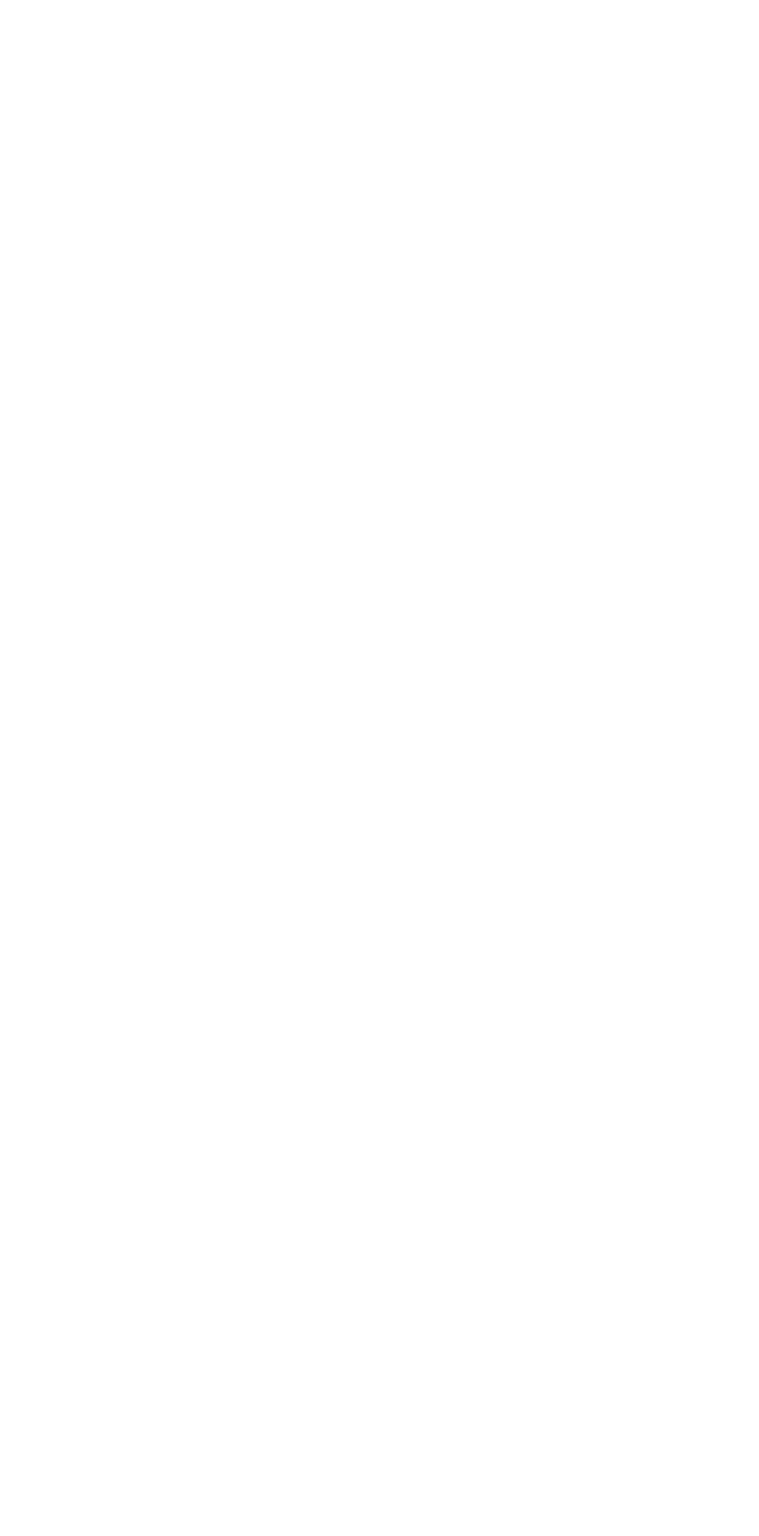
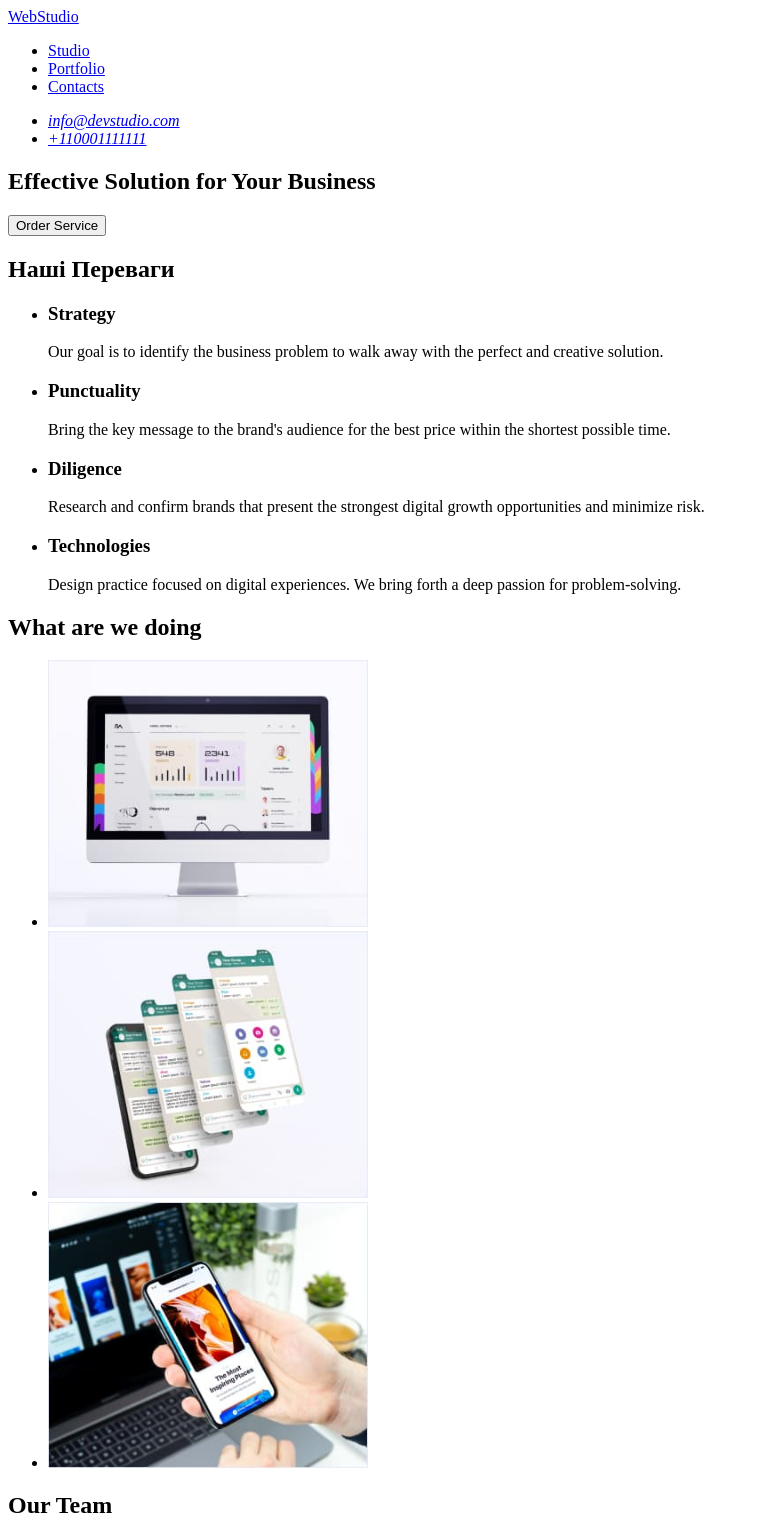
Before and after one commit to Nikola971/goit-markup-hw-01, a plain HTML site: page index.html in a window 1280 px wide. Shown: the top 1536 px of the page, without its empty margins (0-759 px from the left). Before the commit the page ends 800 px from the top, so only its background shows below. Drawn offline with Linux system fonts and the light colour scheme.

Commit message:
Done project

```diff
--- a/index.html
+++ b/index.html
@@ -1,20 +1,117 @@
+<!DOCTYPE html>
 <html lang="en">
-<head>
-    <meta charset="UTF-8">
-    <meta name="viewport" content="width=device-width, initial-scale=1.0">
-    <title>Document</title>
-</head>
-<body>
+  <head>
+    <meta charset="UTF-8" />
+    <meta name="viewport" content="width=device-width, initial-scale=1.0" />
+    <title>Studio</title>
+  </head>
+  <body>
     <header>
-
+      <nav>
+        <a href="./index.html">WebStudio</a>
+        <ul>
+          <li><a href="#studio">Studio</a></li>
+          <li><a href="#portfolio">Portfolio</a></li>
+          <li><a href="#contacts">Contacts</a></li>
+        </ul>
+      </nav>
+      <!-- Contacts -->
+      <address>
+        <ul>
+          <li><a href="mailto:info@devstudio.com">info@devstudio.com</a></li>
+          <li><a href="tel:+110001111111">+110001111111</a></li>
+        </ul>
+      </address>
     </header>
-
     <main>
-
+      <section id="studio">
+        <h1>Effective Solution for Your Business</h1>
+        <button type="button">Order Service</button>
+      </section>
+      <!-- Переваги -->
+      <section id="advantages">
+        <h2>Наші Переваги</h2>
+        <ul>
+          <li>
+            <h3>Strategy</h3>
+            <p>
+              Our goal is to identify the business problem to walk away with the
+              perfect and creative solution.
+            </p>
+          </li>
+          <li>
+            <h3>Punctuality</h3>
+            <p>
+              Bring the key message to the brand's audience for the best price
+              within the shortest possible time.
+            </p>
+          </li>
+          <li>
+            <h3>Diligence</h3>
+            <p>
+              Research and confirm brands that present the strongest digital
+              growth opportunities and minimize risk.
+            </p>
+          </li>
+          <li>
+            <h3>Technologies</h3>
+            <p>
+              Design practice focused on digital experiences. We bring forth a
+              deep passion for problem-solving.
+            </p>
+          </li>
+        </ul>
+      </section>
+      <section id="portfolio">
+        <h2>What are we doing</h2>
+        <ul>
+          <li>
+            <img src="./Images/Rectangle-71-2.jpg" alt="Desktop" width="320" />
+          </li>
+          <li>
+            <img
+              src="./Images/Rectangle-71-1.jpg"
+              alt="Phone layers"
+              width="320"
+            />
+          </li>
+          <li>
+            <img src="./Images/Rectangle-71.jpg" alt="Phone" width="320" />
+          </li>
+        </ul>
+      </section>
+      <section id="team">
+        <h2>Our Team</h2>
+        <ul>
+          <li>
+            <img src="/Images/img-3.jpg" alt="Mark Guerrero" width="264" />
+            <h3>Mark Guerrero</h3>
+            <p>Product Designer</p>
+          </li>
+          <li>
+            <img src="/Images/img-2.jpg" alt="Tom Ford" width="264" />
+            <h3>Tom Ford</h3>
+            <p>Frontend Developer</p>
+          </li>
+          <li>
+            <img src="/Images/img-1.jpg" alt="Camila Garcia" />
+            <h3>Camila Garcia</h3>
+            <p>Marketing</p>
+          </li>
+          <li>
+            <img src="/Images/img.jpg" alt="Daniel Wilson" />
+            <h3>Daniel Wilson</h3>
+            <p>UI Designer</p>
+          </li>
+        </ul>
+      </section>
     </main>
-
     <footer>
-
+      <h3>WebStudio</h3>
+      <p>
+        Increase the flow of customers and sales for your business with digital
+        marketing & growth solutions.
+      </p>
     </footer>
-</body>
+  </body>
 </html>
```
Also changed, not shown: Images/Rectangle 71-1.jpg (deleted), Images/Rectangle 71-2.jpg (deleted), Images/Rectangle 71.jpg (deleted), Images/Rectangle-71-1.jpg (added), Images/Rectangle-71-2.jpg (added), Images/Rectangle-71.jpg (added), Images/img-1.jpg, Images/img-2.jpg, Images/img-3.jpg, Images/img.jpg.
